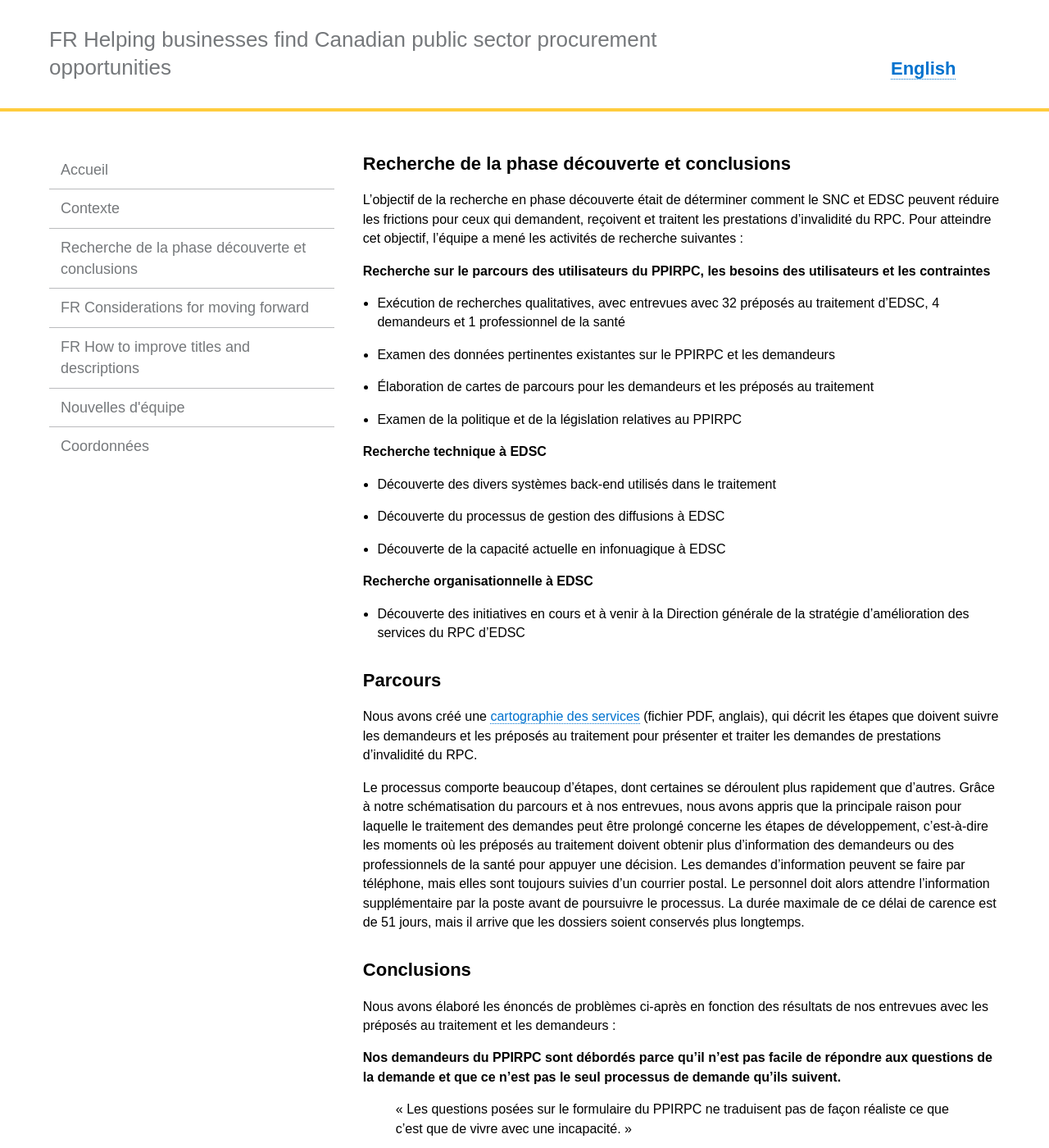
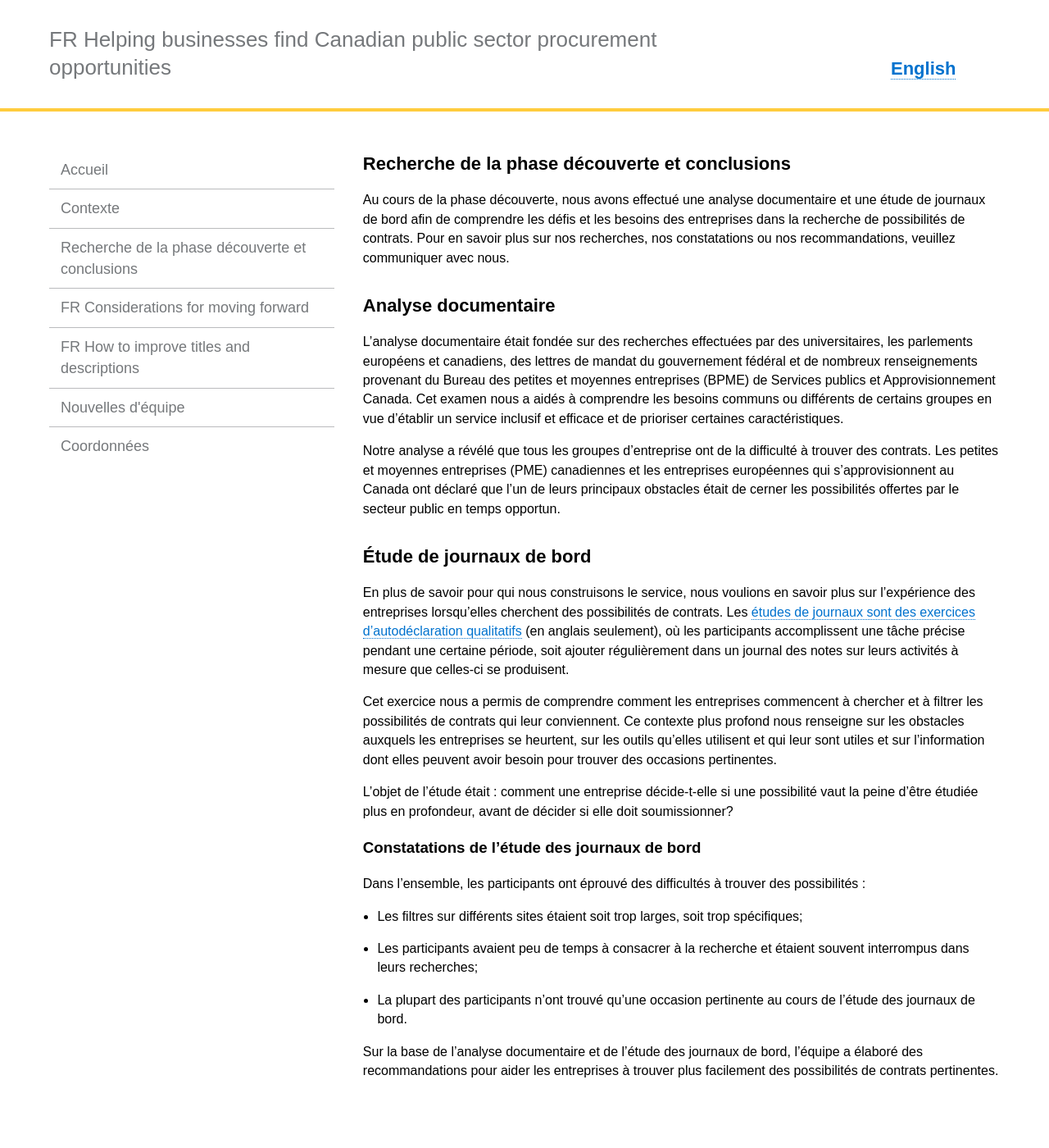
Before and after one commit to cds-snc/pspc-documentation, a Jekyll site: the page built from _pages/fr/recherche-de-la-phase-decouverte.md, in a window 1280 px wide and 1400 px high. Shown: the whole window at 82% size. Built offline with Jekyll 4.4.1, drawn with Linux system fonts in a browser that asks for light colours; some of the changed text lies outside the part shown.

Commit message:
Update recherche-de-la-phase-decouverte.md

```diff
--- a/_pages/fr/recherche-de-la-phase-decouverte.md
+++ b/_pages/fr/recherche-de-la-phase-decouverte.md
@@ -6,64 +6,21 @@ permalink: "/recherche-de-la-phase-decouverte/"
 trans_url: "/discovery-research/"
 ---
 
-L’objectif de la recherche en phase découverte était de déterminer comment le SNC et EDSC peuvent réduire les frictions pour ceux qui demandent, reçoivent et traitent les prestations d’invalidité du RPC. Pour atteindre cet objectif, l’équipe a mené les activités de recherche suivantes :
+Au cours de la phase découverte, nous avons effectué une analyse documentaire et une étude de journaux de bord afin de comprendre les défis et les besoins des entreprises dans la recherche de possibilités de contrats. Pour en savoir plus sur nos recherches, nos constatations ou nos recommandations, veuillez communiquer avec nous.
+## Analyse documentaire
+L’analyse documentaire était fondée sur des recherches effectuées par des universitaires, les parlements européens et canadiens, des lettres de mandat du gouvernement fédéral et de nombreux renseignements provenant du Bureau des petites et moyennes entreprises (BPME) de Services publics et Approvisionnement Canada. Cet examen nous a aidés à comprendre les besoins communs ou différents de certains groupes en vue d’établir un service inclusif et efficace et de prioriser certaines caractéristiques.
 
-**Recherche sur le parcours des utilisateurs du PPIRPC, les besoins des utilisateurs et les contraintes**
-* Exécution de recherches qualitatives, avec entrevues avec 32 préposés au traitement d’EDSC, 4 demandeurs et 1 professionnel de la santé
-* Examen des données pertinentes existantes sur le PPIRPC et les demandeurs
-* Élaboration de cartes de parcours pour les demandeurs et les préposés au traitement
-* Examen de la politique et de la législation relatives au PPIRPC
+Notre analyse a révélé que tous les groupes d’entreprise ont de la difficulté à trouver des contrats. Les petites et moyennes entreprises (PME) canadiennes et les entreprises européennes qui s’approvisionnent au Canada ont déclaré que l’un de leurs principaux obstacles était de cerner les possibilités offertes par le secteur public en temps opportun.
+## Étude de journaux de bord
+En plus de savoir pour qui nous construisons le service, nous voulions en savoir plus sur l’expérience des entreprises lorsqu’elles cherchent des possibilités de contrats. Les [études de journaux sont des exercices d’autodéclaration qualitatifs](https://www.nngroup.com/articles/diary-studies/) (en anglais seulement), où les participants accomplissent une tâche précise pendant une certaine période, soit ajouter régulièrement dans un journal des notes sur leurs activités à mesure que celles-ci se produisent.
 
-**Recherche technique à EDSC**
-* Découverte des divers systèmes back-end utilisés dans le traitement
-* Découverte du processus de gestion des diffusions à EDSC
-* Découverte de la capacité actuelle en infonuagique à EDSC
+Cet exercice nous a permis de comprendre comment les entreprises commencent à chercher et à filtrer les possibilités de contrats qui leur conviennent. Ce contexte plus profond nous renseigne sur les obstacles auxquels les entreprises se heurtent, sur les outils qu’elles utilisent et qui leur sont utiles et sur l’information dont elles peuvent avoir besoin pour trouver des occasions pertinentes.
 
-**Recherche organisationnelle à EDSC**
-* Découverte des initiatives en cours et à venir à la Direction générale de la stratégie d’amélioration des services du RPC d’EDSC
+L’objet de l’étude était : comment une entreprise décide-t-elle si une possibilité vaut la peine d’être étudiée plus en profondeur, avant de décider si elle doit soumissionner?
+### Constatations de l’étude des journaux de bord
+Dans l’ensemble, les participants ont éprouvé des difficultés à trouver des possibilités :
+* Les filtres sur différents sites étaient soit trop larges, soit trop spécifiques;
+* Les participants avaient peu de temps à consacrer à la recherche et étaient souvent interrompus dans leurs recherches;
+* La plupart des participants n’ont trouvé qu’une occasion pertinente au cours de l’étude des journaux de bord.
 
-## Parcours
-
-Nous avons créé une [cartographie des services]({{ site.baseurl }}/assets/img/journeymap.pdf) (fichier PDF, anglais), qui décrit les étapes que doivent suivre les demandeurs et les préposés au traitement pour présenter et traiter les demandes de prestations d’invalidité du RPC.
-
-Le processus comporte beaucoup d’étapes, dont certaines se déroulent plus rapidement que d’autres. Grâce à notre schématisation du parcours et à nos entrevues, nous avons appris que la principale raison pour laquelle le traitement des demandes peut être prolongé concerne les étapes de développement, c’est-à-dire les moments où les préposés au traitement doivent obtenir plus d’information des demandeurs ou des professionnels de la santé pour appuyer une décision. Les demandes d’information peuvent se faire par téléphone, mais elles sont toujours suivies d’un courrier postal. Le personnel doit alors attendre l’information supplémentaire par la poste avant de poursuivre le processus. La durée maximale de ce délai de carence est de 51 jours, mais il arrive que les dossiers soient conservés plus longtemps.
-
-## Conclusions
-
-Nous avons élaboré les énoncés de problèmes ci-après en fonction des résultats de nos entrevues avec les préposés au traitement et les demandeurs :
-
-**Nos demandeurs du PPIRPC sont débordés parce qu’il n’est pas facile de répondre aux questions de la demande et que ce n’est pas le seul processus de demande qu’ils suivent.**
-
-> « Les questions posées sur le formulaire du PPIRPC ne traduisent pas de façon réaliste ce que c’est que de vivre avec une incapacité. »
-
-> « Si tous mes pions n’avaient pas déjà été alignés, ça aurait été bien plus difficile [de remplir la demande]. »
-
-> « Mon incapacité est extrêmement variable; un jour, je pourrais être en grande forme, et le lendemain dans une forme terrible. Les formulaires d’impôt de l’ARC et le PPIRPC semblent être rédigés pour les personnes ayant une incapacité constante qui ne varie pas. »
-
-**La santé et les finances de nos demandeurs du PPIRPC se détériorent en attente d’une décision, tellement les délais de traitement sont longs.**
-
-> « Quand on n’est pas capable de travailler, on n’a qu’un montant limité à la banque pour vivre. C’était inquiétant. »
-
-> « Une fois qu’elle commence à se détériorer, la santé ne s’améliore pas. On s’atrophie. »
-
-**Nos demandeurs du PPIRPC perdent la maîtrise de leur avenir pendant le processus parce qu’ils doivent compter sur les autres pour remplir leur demande et recevoir de la rétroaction à son sujet.**
-
-> « J’ai du mal à sortir de la maison; aller au bureau de poste pour acheter un timbre et poster ma demande, c’est presque impossible pour moi… Telle est ma réalité. »
-
-> « J’espère qu’ils comprendront. »
-
-> « On s’assoit et on attend. »
-
-**Notre personnel du PPIRPC ne peut pas prendre rapidement les bonnes décisions parce qu’il n’a pas l’information nécessaire pour traiter les demandes.**
-
-> « La façon dont le médecin documente le problème, [ça] n’aide pas. Par exemple, si le client présente une demande pour invalidité mentale, et que le rapport médical demande [une] limitation physique, il passe outre en disant qu’il s’agit d’un problème mental. Il ne peut rien dire concernant l’anxiété, la morosité, les problèmes de sommeil, la perte de concentration. Dans l’espace réservé au pronostic, on cite la loi et donne de l’information tirée directement du site Web du RPC. Des espaces restent vides. »
-
-**Notre personnel du PPIRPC ne peut pas prendre les bonnes décisions rapidement parce qu’il est limité à l’envoi et à la réception d’information par la poste.**
-
-> Le personnel n’a pas actuellement la technologie nécessaire pour envoyer et recevoir l’information rapidement et en toute sécurité.
-
-## Objectif
-
-À l’aide des choses que nous avons apprises dans la recherche de la phase découverte, nous avons théorisé que **la réduction du temps nécessaire pour obtenir la bonne décision est ce qui aidera le plus les demandeurs à obtenir l’aide dont ils ont besoin et à planifier leur vie en conséquence**. Cela va au cœur de l’atteinte de l’objectif des demandeurs : recevoir leur prestation le plus vite possible. Nous n’avons pas l’intention de proposer l’idée que raccourcir le délai pour l’obtention d’une décision signifie que la décision sera prise avec moins d’attention; il est important que le demandeur obtienne la bonne décision le plus vite possible.
-
-Notre hypothèse, soit la modification de la façon dont nous posons les questions sur les demandes de prestations d’invalidité du RPC, tient compte du fait que les demandeurs sont dépassés par les questions posées dans la demande, du fait que le rapport médical comporte souvent de nombreuses sections laissées sans réponse, et du fait que l’élaboration des dossiers allonge considérablement les délais de traitement. Notre objectif est de trouver des moyens de réduire au minimum la nécessité de créer des dossiers sans compromettre l’intégrité des décisions.
+Sur la base de l’analyse documentaire et de l’étude des journaux de bord, l’équipe a élaboré des recommandations pour aider les entreprises à trouver plus facilement des possibilités de contrats pertinentes.
```
